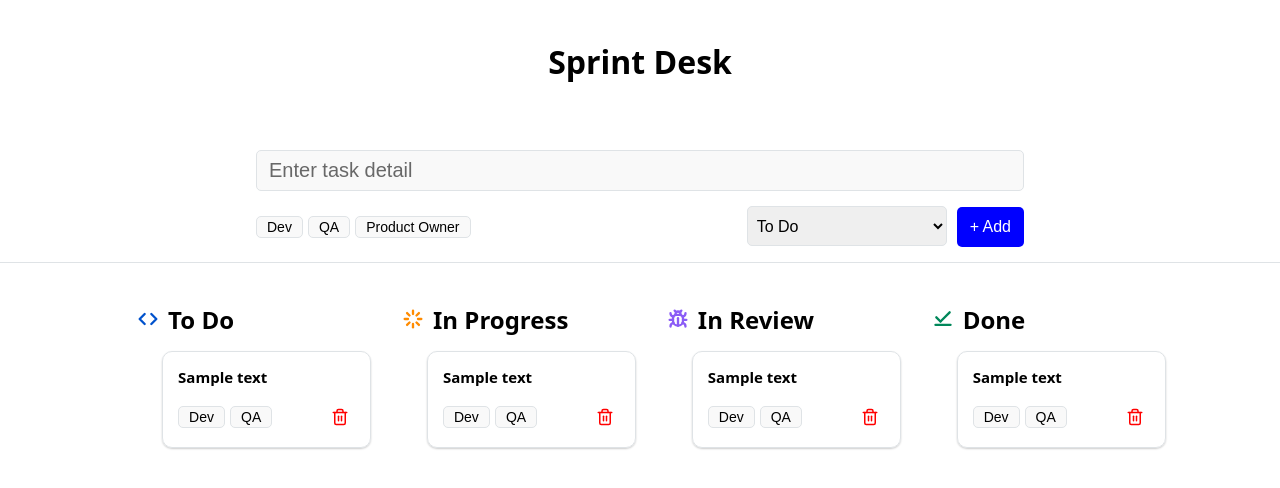
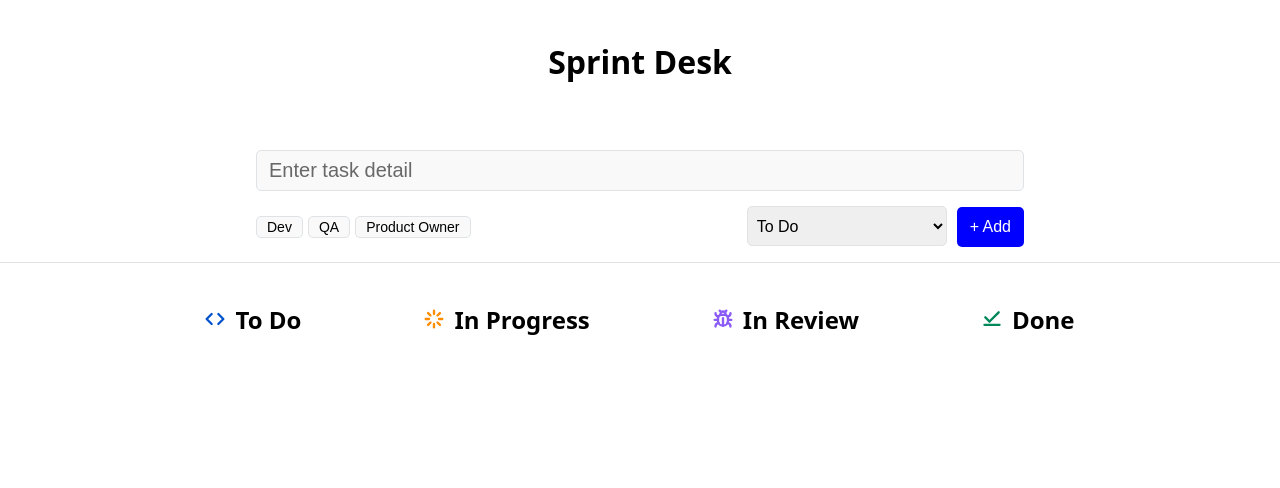
Before and after one commit to nesarikartejas10/jira-board, a React (Vite) app: page / in a window 1280 px wide. Shown: the top 488 px of the page. Built offline with nearby package versions, Linux system fonts and the light colour scheme.

Commit message:
create task UI components and add unique id generation using crypto.randomUUID

```diff
--- a/src/components/task-card/TaskCard.jsx
+++ b/src/components/task-card/TaskCard.jsx
@@ -3,14 +3,15 @@ import "./TaskCard.css";
 import { Trash2 } from "lucide-react";
 import Tag from "../tag/Tag";
 
-const TaskCard = () => {
+const TaskCard = ({ task }) => {
   return (
     <article className="task_card">
-      <p className="task_text">Sample text</p>
+      <p className="task_text">{task.task}</p>
       <div className="task_card_bottom">
         <div className="task_card_tags">
-          <Tag tagName="Dev" />
-          <Tag tagName="QA" />
+          {task.tags.map((tag, index) => (
+            <Tag key={index} tagName={tag} selected />
+          ))}
         </div>
         <div className="task_delete">
           <Trash2 className="trash_icon" />
--- a/src/components/task-column/TaskColumn.jsx
+++ b/src/components/task-column/TaskColumn.jsx
@@ -9,7 +9,12 @@ const TaskColumn = ({ title, Icon, color, tasks, status }) => {
         <h2>{title}</h2>
       </div>
 
-      <TaskCard />
+      {tasks.length > 0 &&
+        tasks.map((task) => {
+          return (
+            task.status === status && <TaskCard key={task.id} task={task} />
+          );
+        })}
     </section>
   );
 };
--- a/src/components/task-form/TaskForm.jsx
+++ b/src/components/task-form/TaskForm.jsx
@@ -32,7 +32,13 @@ const TaskForm = ({ setTasks }) => {
 
   const handleSubmit = (e) => {
     e.preventDefault();
-    setTasks((prev) => [...prev, taskData]);
+    const newTask = {
+      ...taskData,
+      id: crypto.randomUUID(),
+    };
+
+    setTasks((prev) => [...prev, newTask]);
+    setTaskData({ task: "", status: "To Do", tags: [] });
   };
 
   return (
```
